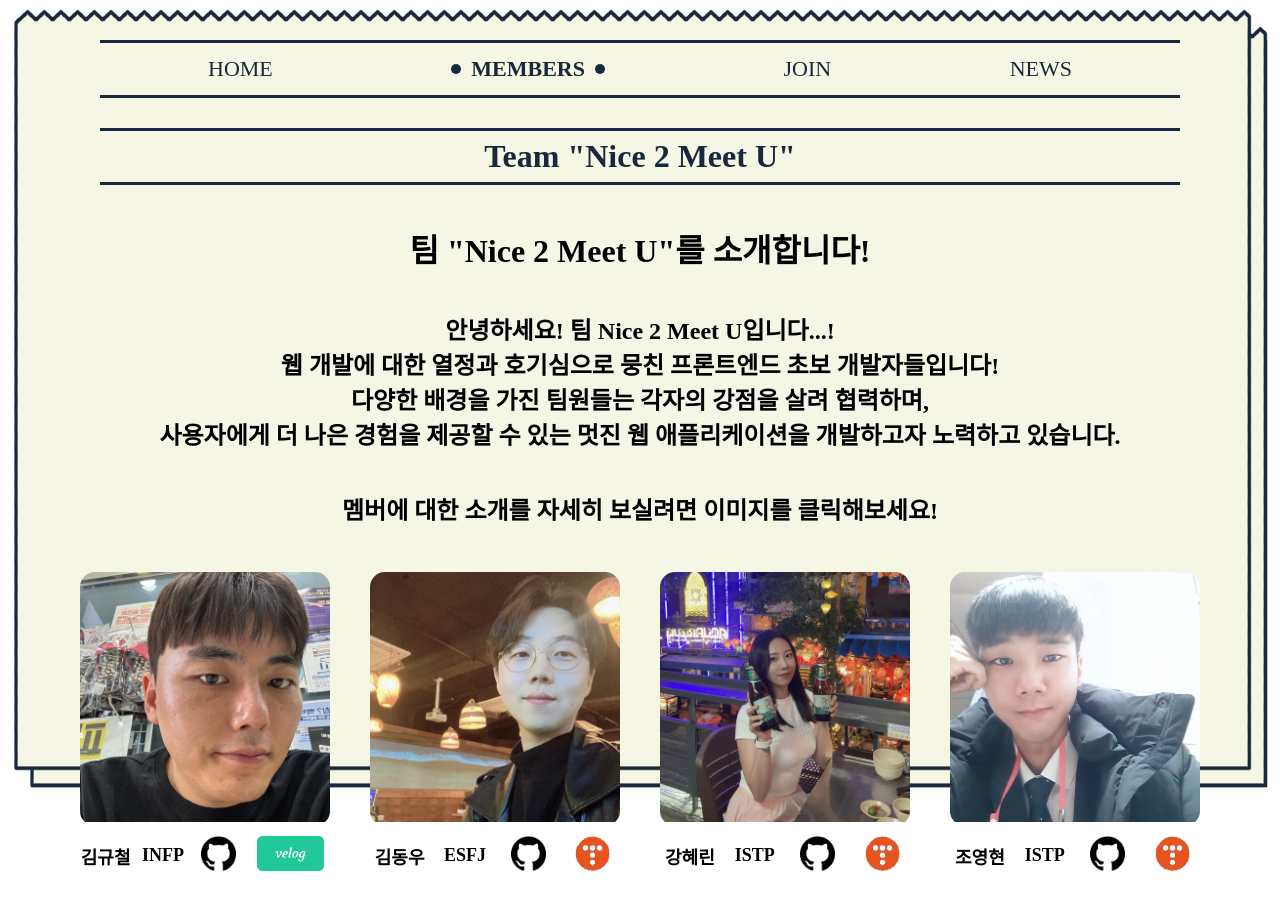
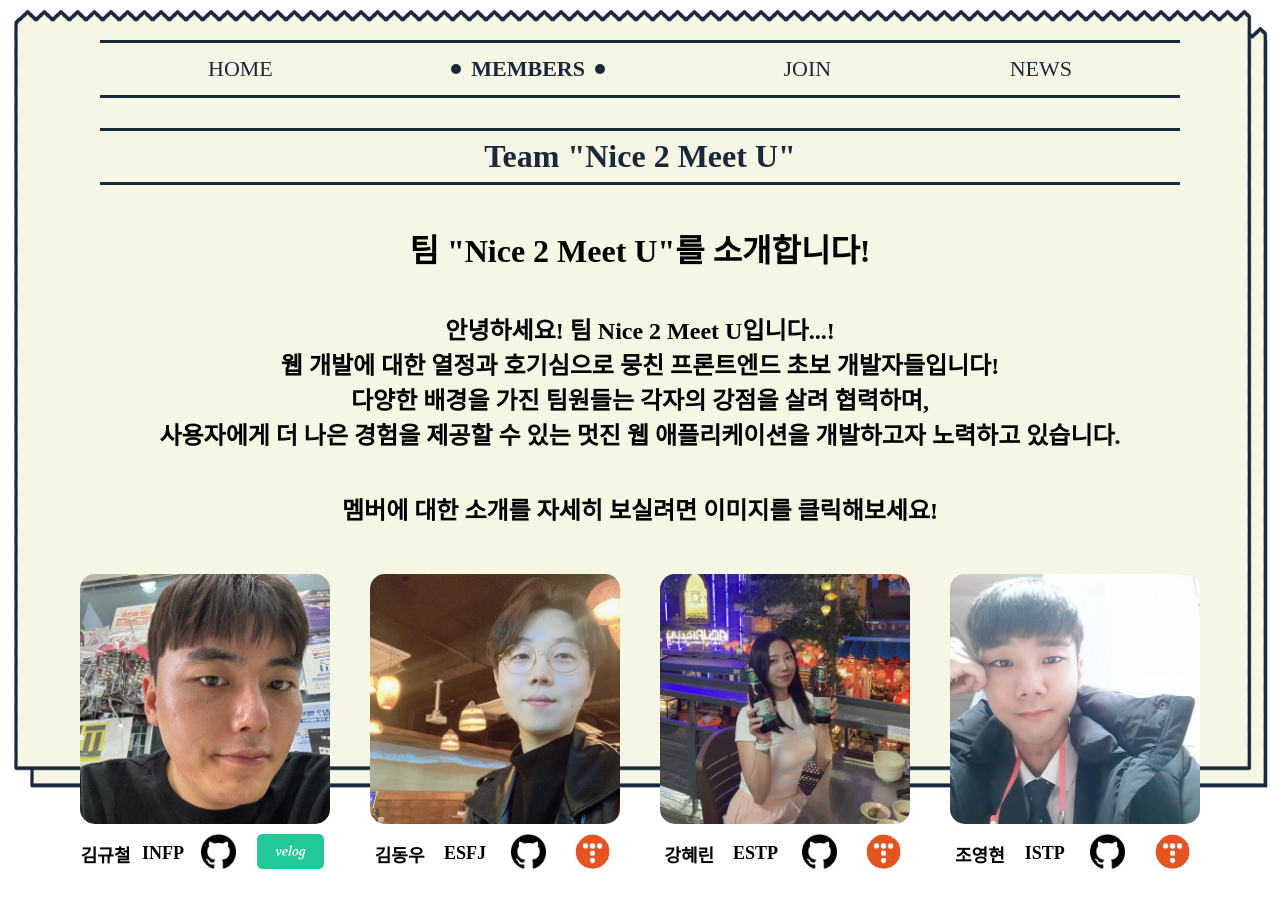
Before and after one commit to Get2Knowyou/weare2, a plain HTML site: page miniproject/member/member.html in a window 1280 px wide. Shown: the top 910 px of the page. Drawn offline with nearby package versions, Linux system fonts and the light colour scheme; a web font is replaced by a local one.

Commit message:
모달 자기소개 수정

```diff
--- a/miniproject/member/modal.js
+++ b/miniproject/member/modal.js
@@ -40,10 +40,10 @@ document.addEventListener("DOMContentLoaded", function () {
       tistroyLink: "https://rinny01.tistory.com/",
       backgroundImage: `${imagePath}r.jpg`,
       age: 28,
-      mbti: "ISTP",
-      advantages: "궁금증이 정말 많아서 이것저것 도전해본다.",
-      style: "비전공자라 굉장히 꼼꼼하게 찾아보지만 결국엔 GPT 의 도움을 받는다.",
-      tmi: "지금 음악 듣고 싶네요.",
+      mbti: "ESTP",
+      advantages: "레이아웃, 컬러부터 1px의 디테일까지 신경쓰며<br>화면을 구성하는데 진심을 다하는 편",
+      style: "팀원으로서의 맡은 역할을 책임감 있게 잘 수행해요.",
+      tmi: "급 여행가는게 취미라 지금 떠나고 싶다!",
       imgSrc: `${imagePath}r.jpg`,
     },
     {
--- a/miniproject/std/styles.css
+++ b/miniproject/std/styles.css
@@ -168,6 +168,7 @@
 }
 
 .photo img {
+  display: block;
   width: 100%;
   height: 100%;
 }
@@ -252,6 +253,7 @@
   font-size: 20px;
   background-color: #fefefe;
   border-radius: 25px;
+  width: 40%; height: 80%;
 }
 
 .team_modal .closeBtn img {
@@ -300,11 +302,12 @@
 }
 
 #member_content {
+  width: 100%;
   font-size: 16px;
 }
 
 #member_content .content_inner {
-  width: 400px;
+  width: 100%;
   margin-bottom: 20px;
   padding: 15px;
   display: flex;
@@ -312,6 +315,7 @@
   background: var(--color-white);
   box-shadow: rgba(17, 17, 26, 0.1) 0px 0px 16px;
   border-radius: 20px;
+  word-break: keep-all;
 }
 
 /* ---- modal End ---- */
```
